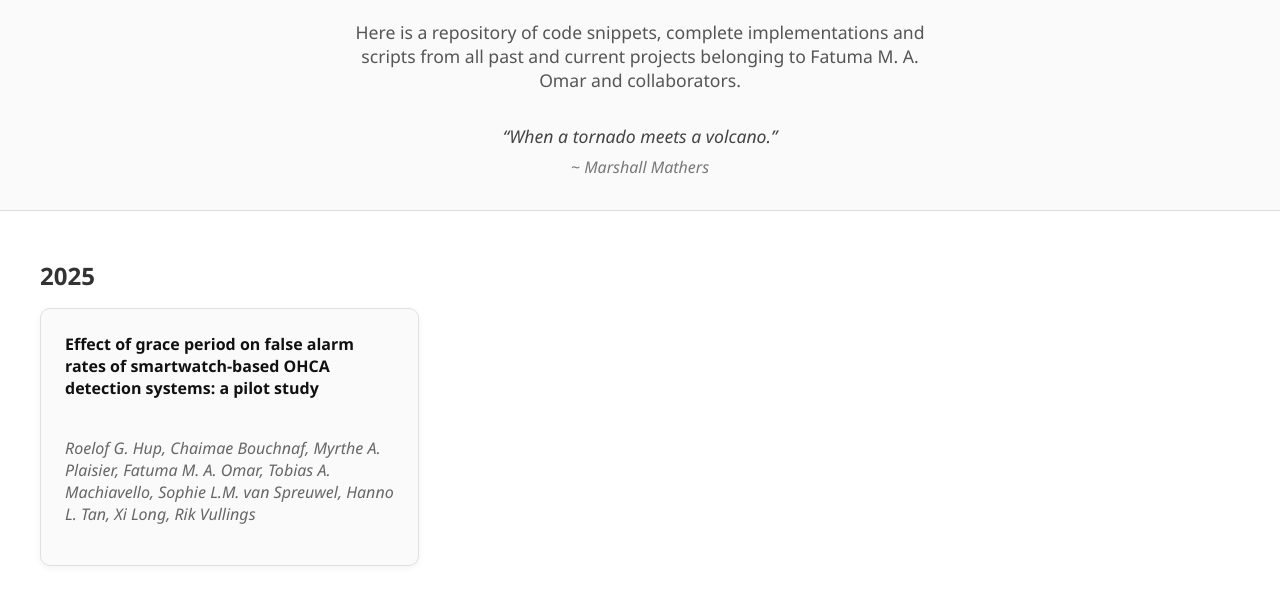
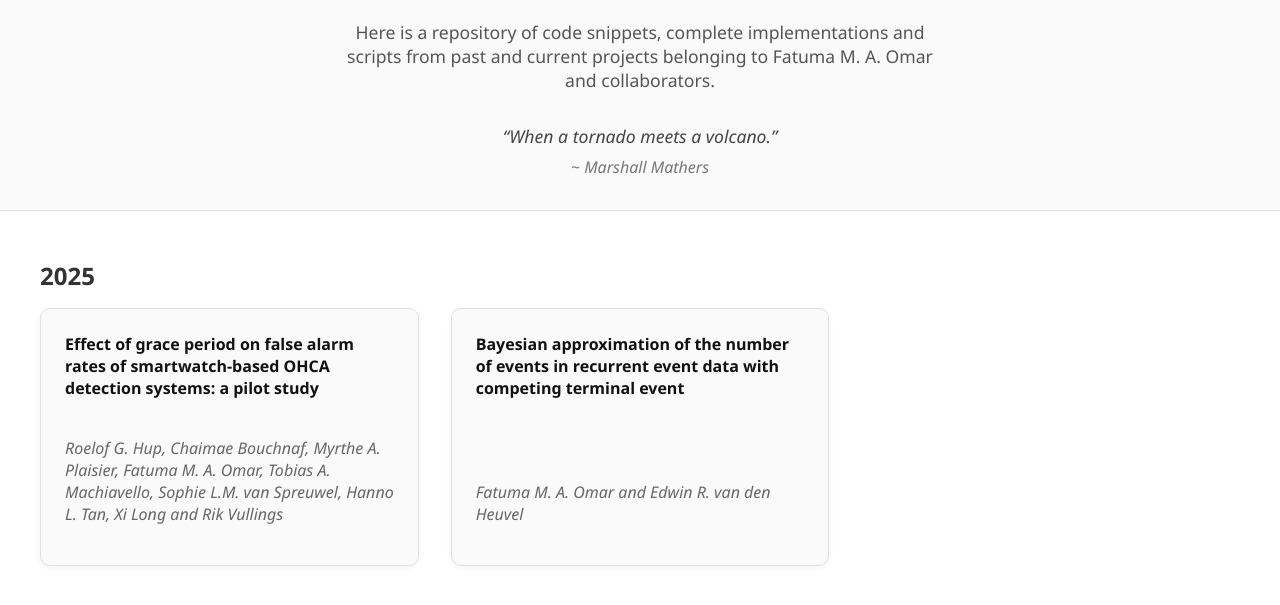
Before and after one commit to fatuma-omar/fatuma-omar.github.io, a plain HTML site: page index.html in a window 1280 px wide. Shown: the part 169-774 px from the top of the page. Drawn offline with Linux system fonts and the light colour scheme.

Commit message:
Update index.html
Added Project-Bayesian-Terminal-Renewal-Process.

```diff
--- a/index.html
+++ b/index.html
@@ -137,7 +137,7 @@
 
   <section class="hero">
     <h2 style="font-size: 1.75em;">Code Archive</h2>
-    <p>Here is a repository of code snippets, complete implementations and scripts from all past and current projects
+    <p>Here is a repository of code snippets, complete implementations and scripts from past and current projects
       belonging to Fatuma M. A. Omar and collaborators.</p>
     <div id="quote-box" class="quote"></div>
   </section>
@@ -158,8 +158,13 @@
     const projects = [
       {
         title: "Effect of grace period on false alarm rates of smartwatch-based OHCA detection systems: a pilot study",
-        authors: "Roelof G. Hup, Chaimae Bouchnaf, Myrthe A. Plaisier, Fatuma M. A. Omar, Tobias A. Machiavello, Sophie L.M. van Spreuwel, Hanno L. Tan, Xi Long, Rik Vullings",
+        authors: "Roelof G. Hup, Chaimae Bouchnaf, Myrthe A. Plaisier, Fatuma M. A. Omar, Tobias A. Machiavello, Sophie L.M. van Spreuwel, Hanno L. Tan, Xi Long and Rik Vullings",
         link: "Project-Grace-Period-BECA"
+      },
+      {
+        title: "Bayesian approximation of the number of events in recurrent event data with competing terminal event",
+        authors: "Fatuma M. A. Omar and Edwin R. van den Heuvel",
+        link: "Project-Bayesian-Terminal-Renewal-Process"
       }
     ];
 
```
